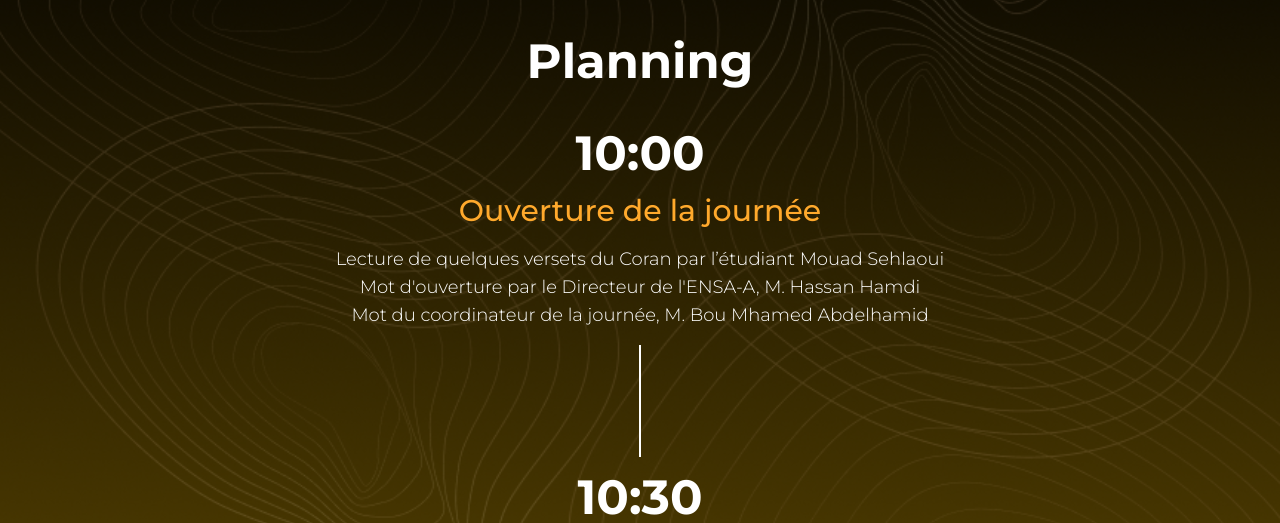
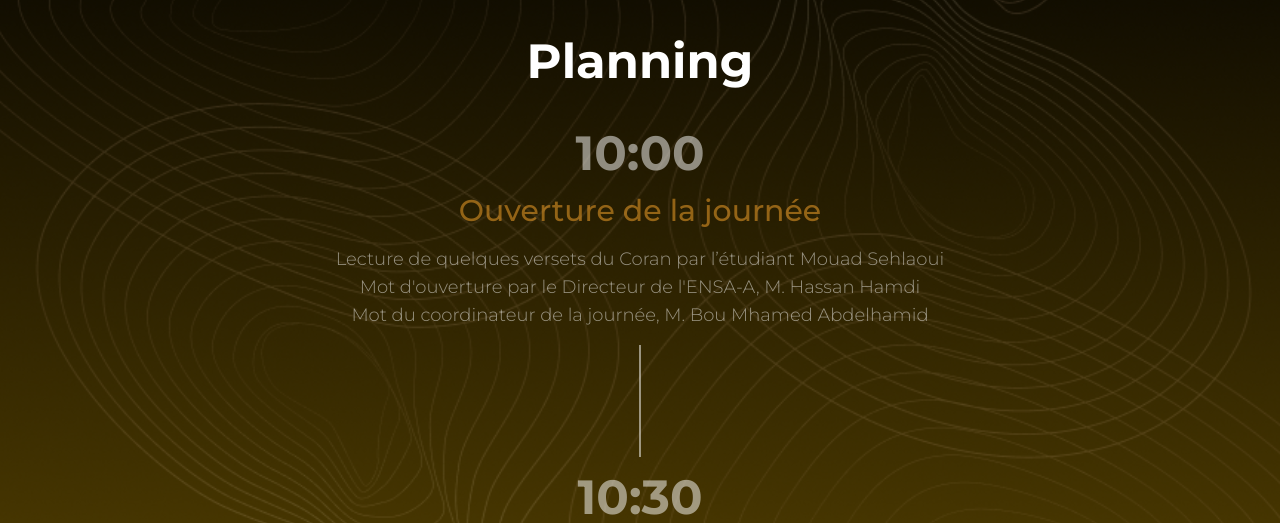
Before and after one commit to hassanelq/financial-day-planning, a Next.js app: page / in a window 1280 px wide. Shown: the part 980-1503 px from the top of the page. Built offline with nearby package versions, Linux system fonts and the light colour scheme.

Commit message:
Update page.js

```diff
--- a/app/page.js
+++ b/app/page.js
@@ -1,4 +1,4 @@
-"use client";
+"use client"
 import { useEffect, useState } from "react";
 
 import Image from "next/image";
@@ -33,6 +33,7 @@ export default function Home() {
         "Mot du coordinateur de la journée, M. Bou Mhamed Abdelhamid",
       ],
       image: "",
+      status:"past"
     },
     {
       time: "10:30",
@@ -41,6 +42,7 @@ export default function Home() {
         "L’Analyse quantitative dans la gestion des risques en Private equity",
       ],
       image: Img2CF,
+      status:"past"
     },
     {
       time: "11:25",
@@ -49,6 +51,8 @@ export default function Home() {
         "Gestion des actifs : Un moteur pour le développement économique du Maroc",
       ],
       image: Aatek,
+status:"past"
+
     },
     { time: "12:25", title: "Pause-Café", image: "" },
     {
@@ -56,14 +60,18 @@ export default function Home() {
       title: "Conférence 3",
       details: ["Commando Front Office et les nouveaux horizons de la finance"],
       image: kaddi,
+status:"past"
+
     },
     {
       time: "13:45",
       title: "Conférence 4",
       details: ["Les Métiers de la Banque d’Investissement"],
       image: SG,
+status:"past"
+
     },
-    { time: "14:40", title: "Pause Déjeuner" },
+    { time: "14:40", title: "Pause Déjeuner" ,status:"current" },
     {
       time: "16:30",
       title: "Présentation Étudiante (FID3)",
@@ -124,33 +132,17 @@ export default function Home() {
         <p className="text-[3rem] font-semibold pb-8 pt-16">Planning</p>
         {programme.map((item, index) => {
 
-          const eventStart = new Date(`2024-11-23T${item.time}:00`);
-          const nextEventStart =
-            index < programme.length - 1
-             ? new Date(
-                 `${currentDate.toDateString()} ${
-                  programme[index + 1].time
-              }:00`  )
-              : null;
-
-          const status =
-            eventStart < currentDate &&
-            (!nextEventStart || currentDate < nextEventStart)
-              ? "current"
-              : eventStart < currentDate
-              ? "past"
-              : "upcoming";
 
           return (
             <div
               className={`flex flex-col gap-4 text-center items-center justify-center ${
-                status === "past" ? "opacity-50" : ""
+                item.status === "past" ? "opacity-50" : ""
               }`}
               key={index}
             >
               <div
                 className={`flex flex-col gap-4 text-center items-center justify-center ${
-                  status === "current"
+                  item.status === "current"
                     ? "rounded-xl border-2 border-[#ffa92c] p-4 bg-[#ffa92c] bg-opacity-15"
                     : ""
                 }`}
```
